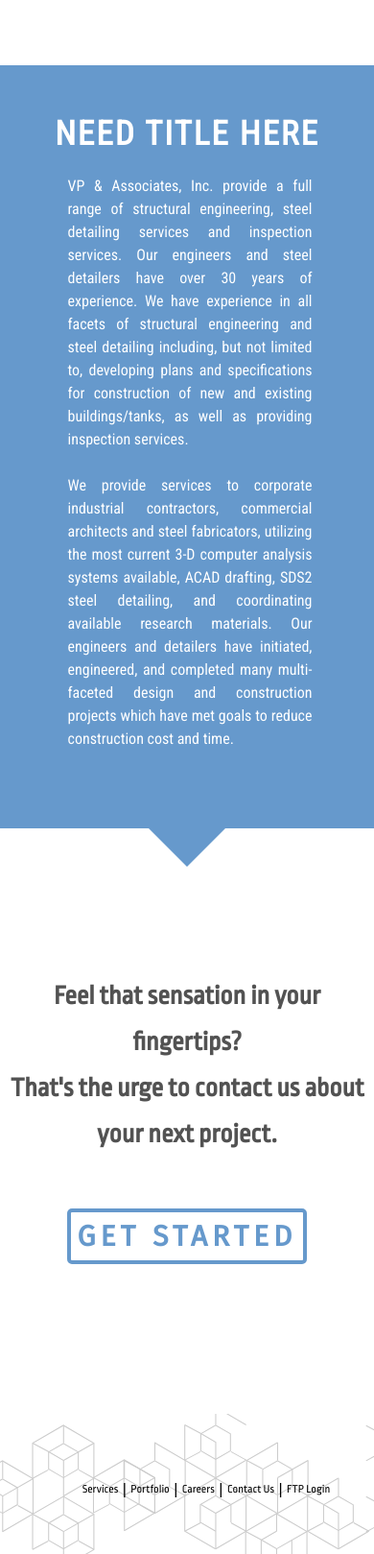
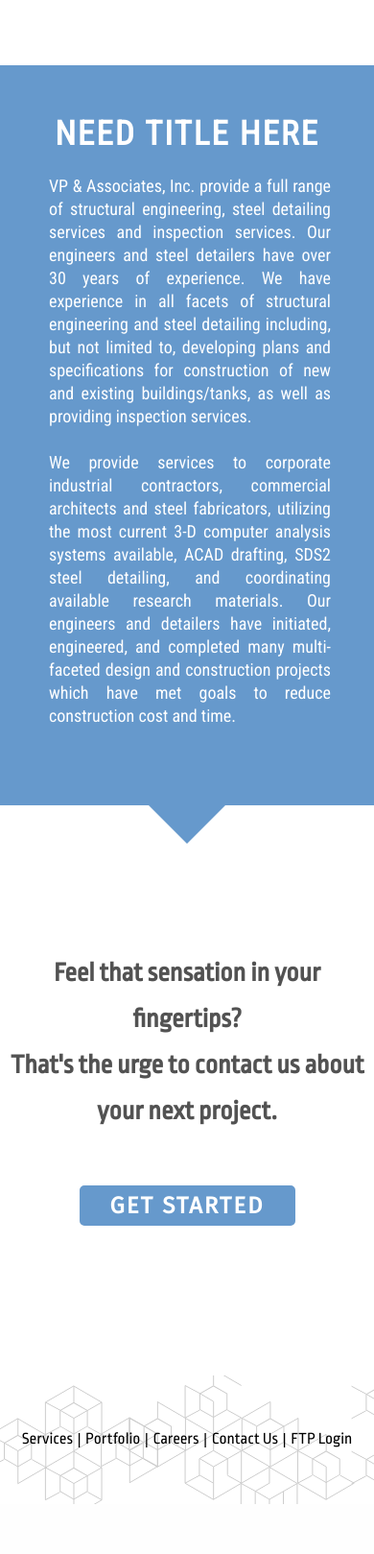
Before and after one commit to alaw989/alaw989.github.io, a PHP site: page / in a window 390 px wide. Shown: the part 1348-2967 px from the top of the page at 96% size. After the commit the page ends 2915 px from the top, so only its background shows below. Run offline with PHP 8.4, Linux system fonts and the light colour scheme; style sheets or scripts are compiled from the project's sources.

Commit message:
responsive changes

```diff
--- a/css/contactFeature.css
+++ b/css/contactFeature.css
@@ -85,6 +85,7 @@
 /*fonts*/
 @import url("https://fonts.googleapis.com/css?family=Ropa+Sans");
 @import url("https://fonts.googleapis.com/css?family=Roboto+Condensed");
+@import url("https://fonts.googleapis.com/css?family=Fira+Sans");
 .contactFeature {
   padding: 150px 0;
   display: -webkit-box;
@@ -113,17 +114,17 @@
     font-size: 3.125rem;
     line-height: 1.44; }
   .contactFeature input {
-    width: 25%;
-    min-width: 250px;
+    width: 15%;
+    min-width: 225px;
     margin: 0 auto;
     background: transparent;
-    border: 4px solid #6699cc;
+    border: 3px solid #6699cc;
     border-radius: 5px;
     margin-top: 48px;
     -webkit-transition: background-color .5s ease-out;
     transition: background-color .5s ease-out;
     color: #6699cc;
-    letter-spacing: 5px;
+    letter-spacing: 2px;
     font-family: 'Fira Sans', sans-serif;
     font-size: 30px;
     font-size: 1.875rem;
@@ -140,6 +141,13 @@
     font-size: 28px;
     font-size: 1.75rem;
     line-height: 1.71429; }
-  .contactFeature button {
-    width: 25%;
-    min-width: 250px; } }
+  .contactFeature input {
+    font-size: 24px;
+    font-size: 1.5rem;
+    line-height: 1;
+    width: 15%;
+    min-width: 225px;
+    letter-spacing: none;
+    padding: 6px 0;
+    color: white;
+    background-color: #6699cc; } }
--- a/css/footer.css
+++ b/css/footer.css
@@ -117,7 +117,9 @@
     -webkit-box-pack: center;
         -ms-flex-pack: center;
             justify-content: center; }
-    .footer .footer-nav ul li {
-      font-size: 12px;
-      font-size: 0.75rem;
-      line-height: 2; } }
+    .footer .footer-nav ul {
+      padding: 0; }
+      .footer .footer-nav ul li {
+        font-size: 17px;
+        font-size: 1.0625rem;
+        line-height: 1.41176; } }
--- a/css/mapFeature.css
+++ b/css/mapFeature.css
@@ -231,7 +231,8 @@
   font-family: 'Fira Sans', sans-serif; }
 
 #site_wrap {
-  width: 100%; }
+  width: 100%;
+  margin: 0; }
 
 #site_inner {
   width: 100%; }
--- a/css/styles.css
+++ b/css/styles.css
@@ -146,7 +146,8 @@
   font-family: 'Fira Sans', sans-serif; }
 
 #site_wrap {
-  width: 100%; }
+  width: 100%;
+  margin: 0; }
 
 #site_inner {
   width: 100%; }
--- a/css/textblock.css
+++ b/css/textblock.css
@@ -109,7 +109,7 @@
           align-items: center; }
   .containerbg .textblock p {
     color: #334d66;
-    max-width: 70%;
+    max-width: 80%;
     padding: 6px 6px 6px 12px;
     text-align: justify;
     /*background: rgba($colorBrandPrimaryDark, .8); */
@@ -160,3 +160,38 @@
       -webkit-box-ordinal-group: 2;
           -ms-flex-order: 1;
               order: 1; } }
+
+@media (min-width: 1px) and (max-width: 768px) {
+  .containerbg .featureBlock-Heading {
+    display: -webkit-box;
+    display: -ms-flexbox;
+    display: flex;
+    -webkit-box-pack: center;
+        -ms-flex-pack: center;
+            justify-content: center; }
+    .containerbg .featureBlock-Heading h3 {
+      color: white;
+      background: rgba(77, 115, 153, 0.8);
+      padding: 6px;
+      -ms-flex-item-align: center;
+          align-self: center;
+      margin: 0; }
+  .containerbg .textblock {
+    -webkit-box-orient: vertical;
+    -webkit-box-direction: normal;
+        -ms-flex-direction: column;
+            flex-direction: column;
+    -webkit-box-pack: center;
+        -ms-flex-pack: center;
+            justify-content: center; }
+    .containerbg .textblock p {
+      font-size: 18px;
+      text-align: justify;
+      -webkit-box-ordinal-group: 3;
+          -ms-flex-order: 2;
+              order: 2;
+      line-height: 24px; }
+    .containerbg .textblock img {
+      -webkit-box-ordinal-group: 2;
+          -ms-flex-order: 1;
+              order: 1; } }
--- a/footer.html
+++ b/footer.html
@@ -6,7 +6,7 @@
             <a href="/portfolio.html"><li>Portfolio</li></a><span> |</span>
             <a href="careers.html"><li>Careers</li></a><span> |</span>
             <a href="contactus.html"><li>Contact Us</li></a><span> |</span>
-            <li>FTP Login</li>
+            <a href="contactus.html"><li>FTP Login</li></a>
          </ul>
       </div>
    </div>
--- a/index.html
+++ b/index.html
@@ -70,6 +70,13 @@
 });
 </script>
 
+<script>
+$.each( $('*'), function() {
+    if( $(this).width() > $('body').width()) {
+        console.log("Wide Element: ", $(this), "Width: ", $(this).width());
+    }
+});
+</script>
 
 
 
--- a/scss/contactFeature.scss
+++ b/scss/contactFeature.scss
@@ -7,6 +7,7 @@
 /*fonts*/
 @import url('https://fonts.googleapis.com/css?family=Ropa+Sans');
 @import url('https://fonts.googleapis.com/css?family=Roboto+Condensed');
+@import url('https://fonts.googleapis.com/css?family=Fira+Sans');
 
 .contactFeature {
    padding: 150px 0;
@@ -29,16 +30,16 @@
       @include font-size(50px);
    }
    input {
-      width: 25%;
-      min-width: 250px;
+      width: 15%;
+      min-width: 225px;
       margin: 0 auto;
       background: transparent;
-      border: 4px solid $colorBrandPrimary;
+      border: 3px solid $colorBrandPrimary;
       border-radius: 5px;
       margin-top: $spacingLg;
       transition: background-color .5s ease-out;
       color: $colorBrandPrimary;
-      letter-spacing: 5px;
+      letter-spacing: 2px;
       font-family: 'Fira Sans', sans-serif;
       @include font-size(30px);
       font-weight: bold;
@@ -58,9 +59,14 @@
       h2 {
          @include font-size(28px);
       }
-      button {
-         width: 25%;
-         min-width: 250px;
+      input {
+         @include font-size(24px);
+         width: 15%;
+         min-width: 225px;
+         letter-spacing: none;
+         padding: $spacingXSm 0;
+         color: white;
+         background-color: $colorBrandPrimary;
       }
    }
 }
--- a/scss/footer.scss
+++ b/scss/footer.scss
@@ -44,9 +44,9 @@
       .footer-nav {
          justify-content: center;
          ul {
-
+            padding: 0;
             li {
-               @include font-size(12px);
+               @include font-size(17px);
             }
          }
       }
--- a/scss/styles.scss
+++ b/scss/styles.scss
@@ -92,6 +92,7 @@
 
 #site_wrap {
   width: 100%;
+  margin: 0;
 }
 
 #site_inner {
--- a/scss/textblock.scss
+++ b/scss/textblock.scss
@@ -24,7 +24,7 @@
       align-items: center;
       p {
          color: $colorBrandPrimaryDarker;
-         max-width: 70%;
+         max-width: 80%;
          padding: $spacingXSm $spacingXSm $spacingXSm $spacingSm;
          text-align: justify;
          /*background: rgba($colorBrandPrimaryDark, .8); */
@@ -71,3 +71,32 @@
       }
    }
 }
+
+@include phone {
+   .containerbg {
+      .featureBlock-Heading {
+         display: flex;
+         justify-content: center;
+         h3 {
+            color: white;
+            background: rgba($colorBrandPrimaryDark, .8);
+            padding: $spacingXSm;
+            align-self: center;
+            margin: 0;
+         }
+      }
+      .textblock {
+         flex-direction: column;
+         justify-content: center;
+         p {
+            font-size: 18px;
+            text-align: justify;
+            order: 2;
+            line-height: 24px;
+         }
+         img {
+            order: 1;
+         }
+      }
+   }
+}
```
